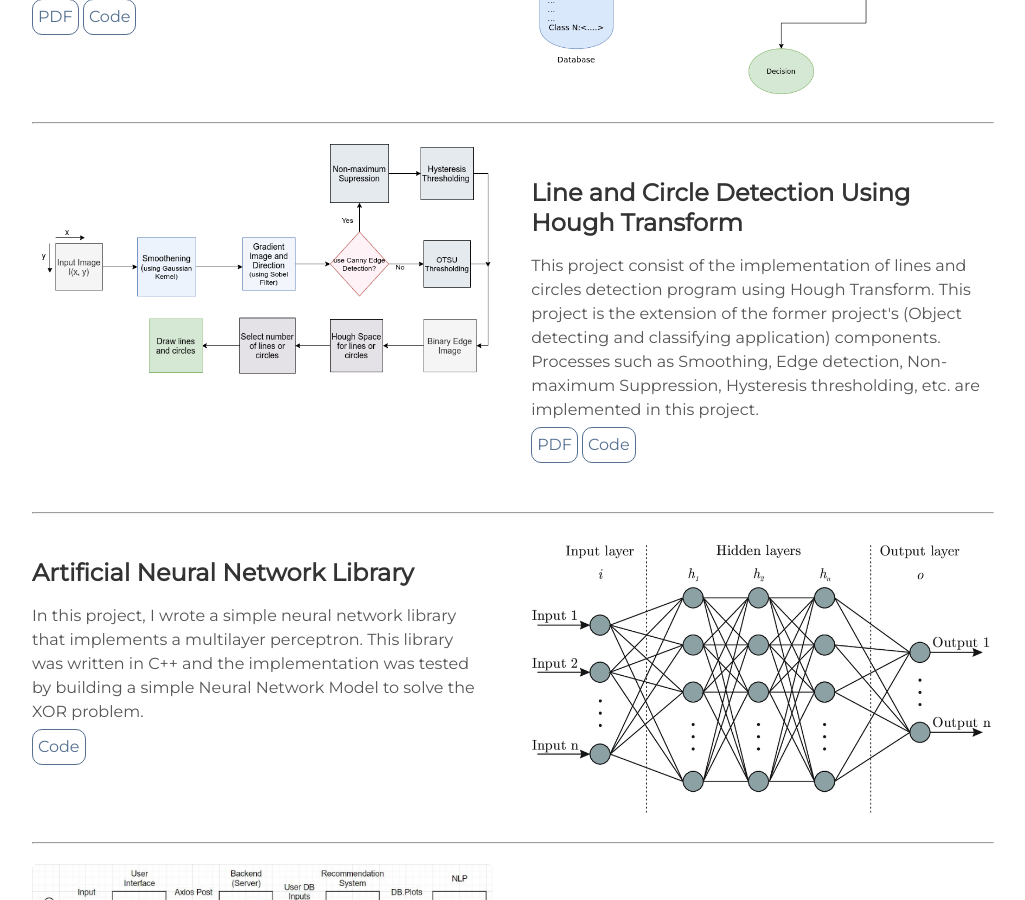
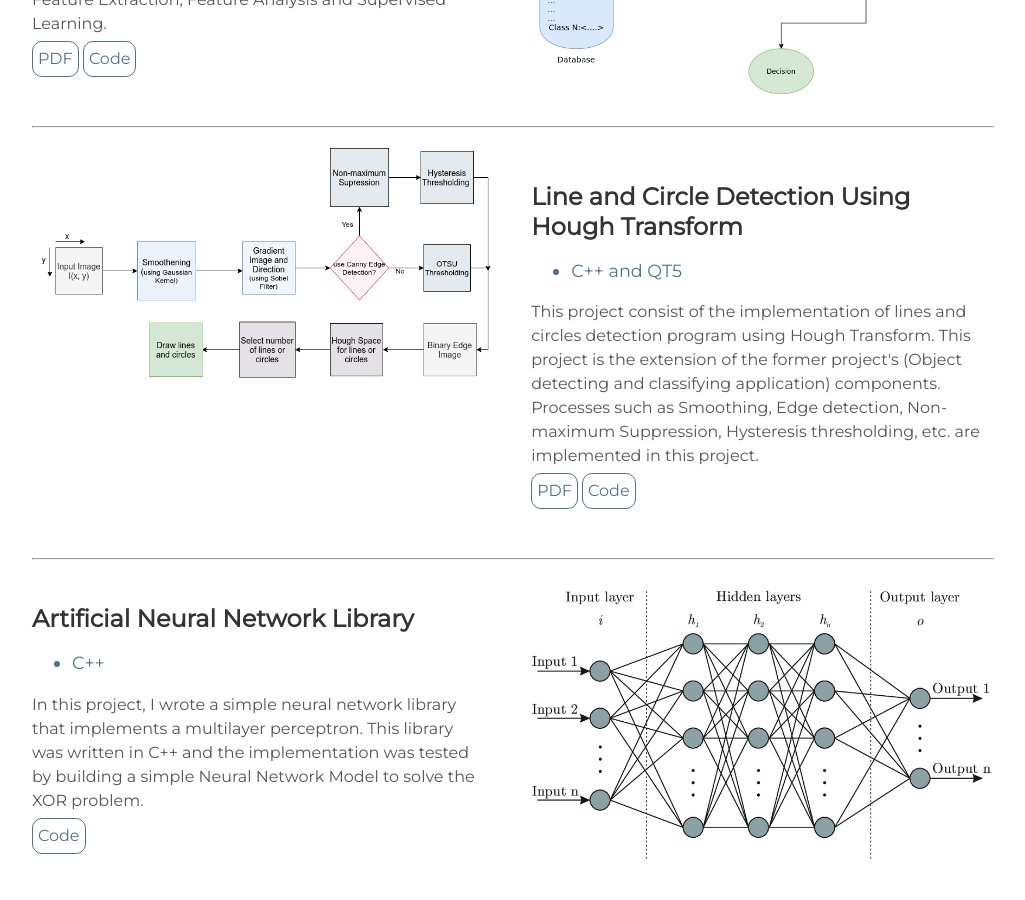
Before and after one commit to OluwaseunOjeleye/oluwaseunojeleye.github.io, a Jekyll site: the page built from index.html, in a window 1280 px wide and 900 px high, scrolled down 2095 px. Shown: the whole window, without its empty margins (128-1153 px from the left). Built offline with Jekyll 4.4.1, drawn with Linux system fonts in a browser that asks for light colours; some of the changed text lies outside the part shown.

Commit message:
Update projects.html

```diff
--- a/_includes/projects.html
+++ b/_includes/projects.html
@@ -7,6 +7,9 @@
   </div>
   <div class="contents">
     <h3>Object Detection and Classification Using Geometric Invariant Moment and Supervised Learning</h3>
+    <ul>
+    <li>C++ and QT5</li>
+    </ul>
     <p>This project consist of the implementation of objects detection and classification program which detects and classifies objects(such as rice, beans, etc.) based on their geometric shape. It includes the implementation of machine and image processing techniques and methods such as Noise Filter, Image Segmentation, Morphological Image Processing, Labeling, Bounding, Feature Extraction, Feature Analysis and Supervised Learning. <br>
     <a class="project-link" href="https://github.com/OluwaseunOjeleye/Objects-Detection-and-Classification---Line-and-Circle-Detection-App/blob/master/Report.pdf">PDF</a>
     <a class="project-link" href="https://github.com/OluwaseunOjeleye/Objects-Detection-and-Classification---Line-and-Circle-Detection-App">Code</a></p>
@@ -21,6 +24,9 @@
   </div>
   <div class="contents-right">
     <h3>Line and Circle Detection Using Hough Transform</h3>
+    <ul>
+    <li>C++ and QT5</li>
+    </ul>
     <p>This project consist of the implementation of lines and circles detection program using Hough Transform. This project is the extension of the former project's (Object detecting and classifying application) components. Processes such as Smoothing, Edge detection, Non-maximum Suppression, Hysteresis thresholding, etc. are implemented in this project.<br>
     <a class="project-link" href="https://github.com/OluwaseunOjeleye/Objects-Detection-and-Classification---Line-and-Circle-Detection-App/blob/master/Report.pdf">PDF</a>
     <a class="project-link" href="https://github.com/OluwaseunOjeleye/Objects-Detection-and-Classification---Line-and-Circle-Detection-App">Code</a></p>
@@ -35,6 +41,9 @@
   </div>
   <div class="contents">
     <h3>Artificial Neural Network Library</h3>
+    <ul>
+    <li>C++</li>
+    </ul>
     <p>In this project, I wrote a simple neural network library that implements a multilayer perceptron. This library was written in C++ and the implementation was tested by building a simple Neural Network Model to solve the XOR problem.  <br>
     <a class="project-link" href="https://github.com/OluwaseunOjeleye/Machine-Learning-and-Deep-Learning/tree/master/ANN">Code</a></p>
   </div>
@@ -48,6 +57,9 @@
   </div>
   <div class="contents-right">
     <h3>SMS Movie Suggester Web App</h3>
+    <ul>
+    <li>React, Django, Axios, and NLTK</li>
+    </ul>
     <p>This is a software engineering project that involves the development of a movie recommendation web-based application that recommends movies (using a content-based filtering algorithm) to a user.<br>
     <a class="project-link" href="https://github.com/OluwaseunOjeleye/SMS/blob/master/Final%20Report%20SE.pdf">PDF</a>
     <a class="project-link" href="https://github.com/OluwaseunOjeleye/SMS">Code</a></p>
@@ -65,7 +77,6 @@
     <ul>
     <li>PHP, Javascript, HTML, CSS, and MySQL</li>
     </ul>
-    <br>
     <p>This is a Database Management Project that involves the development of a social networking web application which graduates, alumni, and professors of a university’s department can use to connect and share information such as job, internship and other opportunities among one another from every corner of the world. <br>
     <a class="project-link" href="https://github.com/OluwaseunOjeleye/School-Projects/tree/master/DBMS">PDF</a></p>
   </div>
@@ -80,6 +91,9 @@
   </div>
   <div class="contents-right">
     <h3>Bots for Hex Board Game</h3>
+    <ul>
+    <li>C++ and QT5</li>
+    </ul>
     <p>This project involves the development of a bot for Hex board Game.<br>
       Completed Tasks:
       <ul>
```
